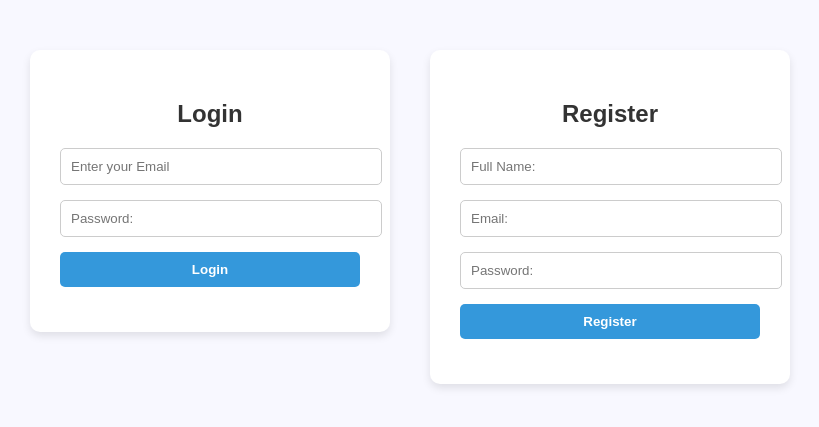
After one commit to Dandyl1on/Color-website, a PHP site: page /loginpage.html in a window 1280 px wide. The commit adds this page. Shown: the top 427 px of the page, without its empty margins (230-1049 px from the left). Run offline with PHP 8.4, Linux system fonts and the light colour scheme.

Commit message:
i might have fucked up?

```diff
--- /dev/null
+++ b/CSS/loginpage.css
@@ -0,0 +1,58 @@
+body{
+    font-family: Arial, sans-serif;
+    background-color: ghostwhite;
+}
+.wrapper{
+    display: flex;
+    justify-content: center;
+    align-items: flex-start;
+    margin-top: 50px;
+    gap: 40px;
+}
+
+.container{
+    background: #fff;
+    padding: 30px;
+    border-radius: 10px;
+    box-shadow: 0 4px 8px rgba(0,0,0,0.1);
+    width: 300px;
+}
+
+.container h2 {
+    text-align: center;
+    margin-bottom: 20px;
+    color: #333;
+}
+
+.form-group {
+    margin-bottom: 15px;
+}
+
+input[type="text"],
+input[type="email"],
+input[type="password"] {
+    width: 100%;
+    padding: 10px;
+    border: 1px solid #ccc;
+    border-radius: 5px;
+}
+
+/* Submit buttons style */
+input[type="submit"] {
+    width: 100%;
+    padding: 10px;
+    background: #3498db;
+    color: white;
+    border: none;
+    border-radius: 5px;
+    cursor: pointer;
+}
+
+input[type="submit"]:hover {
+    background: #2980b9;
+}
+
+/* Extra small adjustment */
+.btn_primary {
+    font-weight: bold;
+}
--- a/JavaScript/ColorGenerator.js
+++ b/JavaScript/ColorGenerator.js
@@ -110,7 +110,7 @@ document.addEventListener("DOMContentLoaded", () => {
 
 
 // Simulerer login status - du kan sætte dette op med rigtig session senere
-let isLoggedIn = false; // Sæt til true hvis brugeren er logget ind (skal selvfølgelig være dynamisk i virkeligheden)
+let isLoggedIn = localStorage.getItem('isLoggedIn') === 'true'; // Sæt til true hvis brugeren er logget ind (skal selvfølgelig være dynamisk i virkeligheden)
 
 // Funktion til at gemme paletten
 function savePalette() {
@@ -139,6 +139,8 @@ function savePalette() {
     } else {
         // Hvis ikke logget ind, vis popup
         showLoginPopup();
+        console.log(isLoggedIn);
+
     }
 }
 
--- /dev/null
+++ b/loginpage.html
@@ -0,0 +1,50 @@
+<!DOCTYPE html>
+
+<html>
+
+<head>
+
+    <title>Coolers login</title>
+    <link rel="stylesheet" href="CSS/loginpage.css">
+    <script>
+
+    </script>
+</head>
+<body>
+    <div class="wrapper">
+    <div class="container">
+        <h2>Login</h2>
+        <form action="login.php" method="post">
+            <div class="form-group">
+                <input type="email" name="email" placeholder="Enter your Email">
+            </div>
+            <div class="form-group">
+                <input type="password" name="password" placeholder="Password:">
+            </div>
+            <div class="form-group">
+                <input type="submit" class="btn btn_primary" value="Login" name="submit">
+            </div>
+        </form>
+    </div>
+
+    <div class="container">
+        <h2>Register</h2>
+
+        <form action="register.php" method="POST">
+            <div class="form-group">
+                <input type="text" name="fullname" placeholder="Full Name:" required>
+            </div>
+            <div class="form-group">
+                <input type="text" name="email" placeholder="Email:" required>
+            </div>
+            <div class="form-group">
+                <input type="text" name="password" placeholder="Password:" required>
+            </div>
+            <div class="form-group">
+                <input type="submit" class="btn btn_primary" value="Register" name="submit">
+            </div>
+        </form>
+    </div>
+    </div>
+</body>
+</html>
```
Also changed, not shown: CSS/Index.css (deleted, +0 -22 lines), GeneratorPage.html (+8 -8 lines), HomePage.html (deleted, +0 -47 lines), Index.css (deleted, +0 -51 lines), Index.html (+36 -34 lines), PalettePage.html (+7 -7 lines), ProfilPage.html (+6 -6 lines), login.php (+21 -11 lines).
